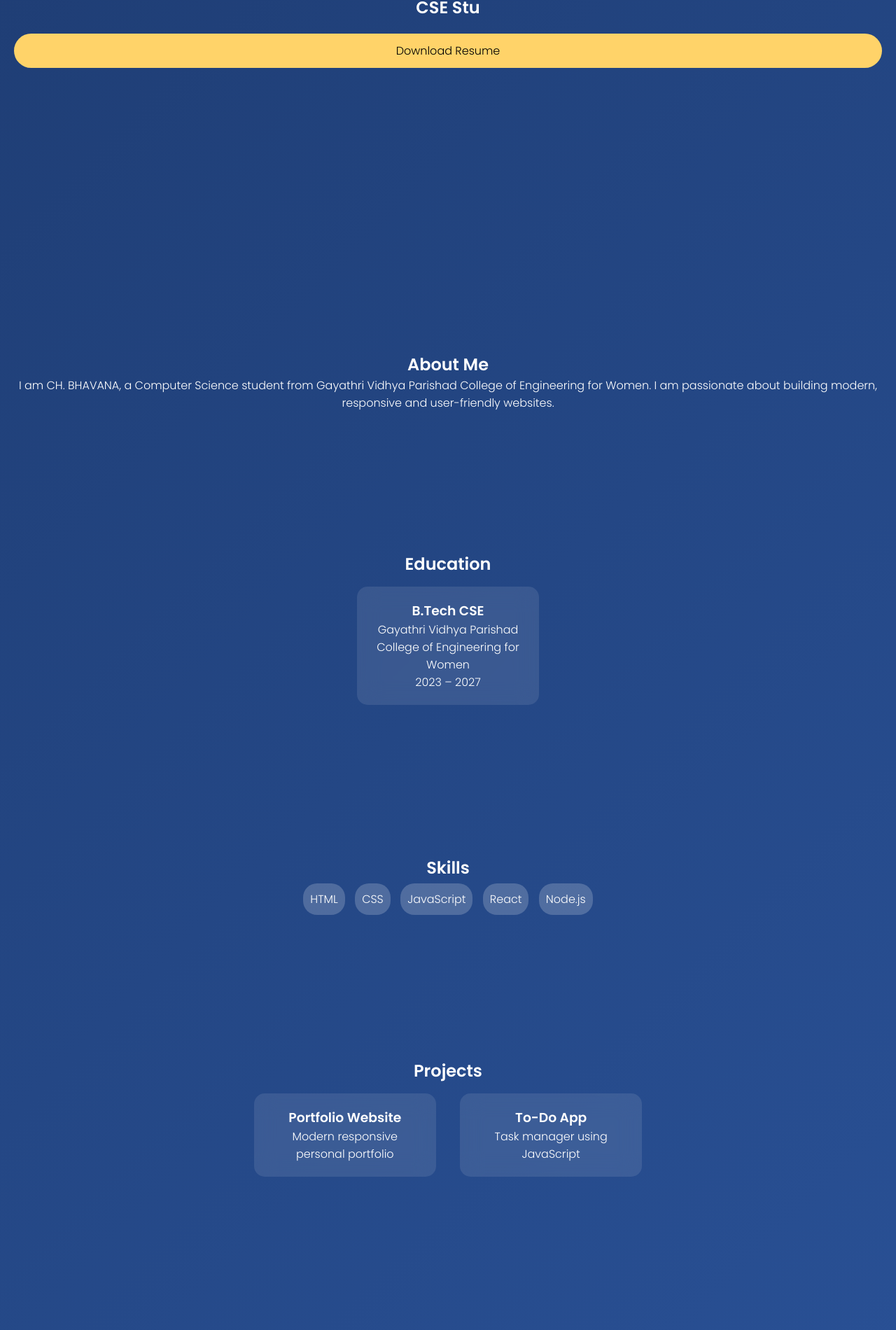
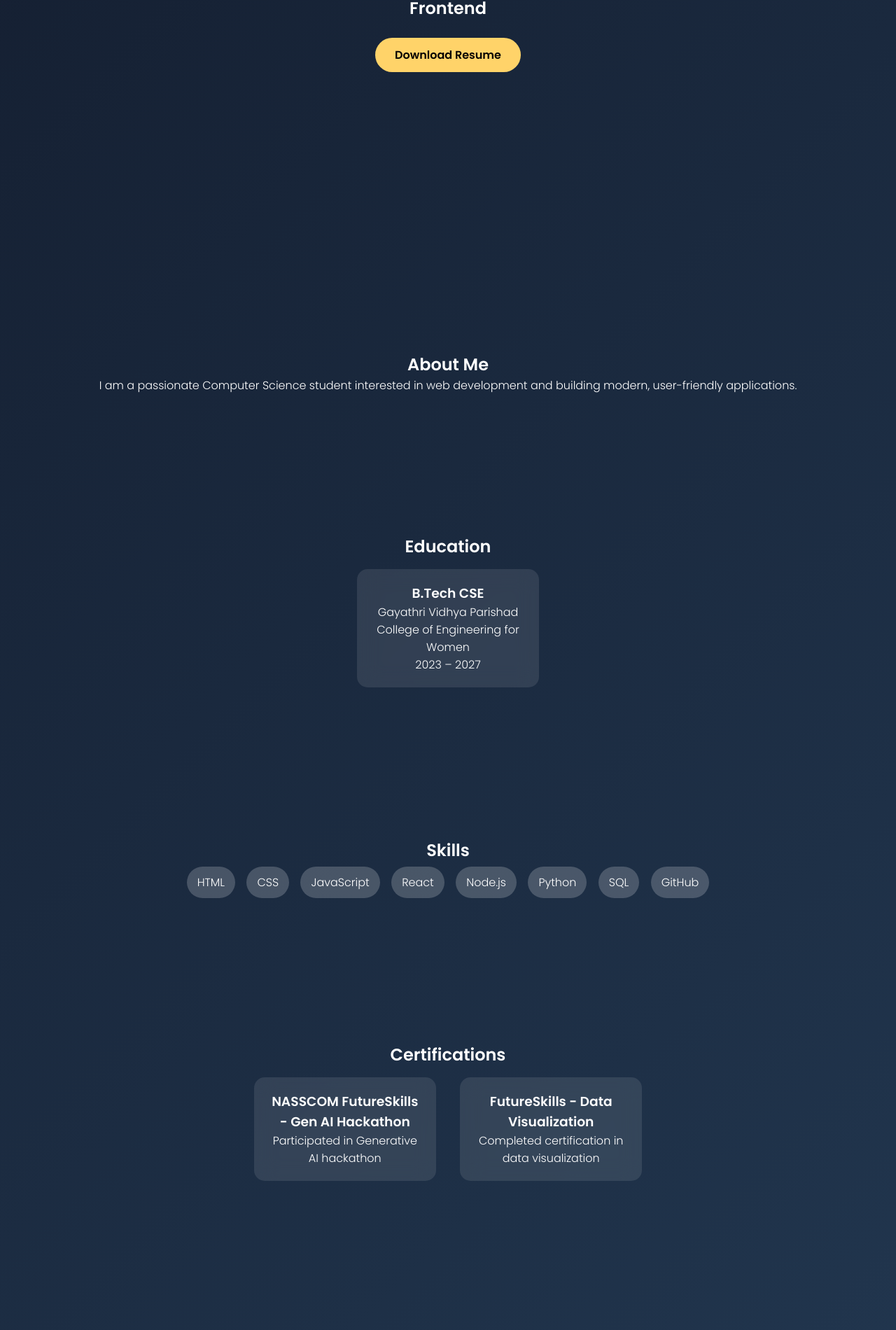
Before and after one commit to bhavana1213/FUTURE_FS_01, a plain HTML site: page index.html in a window 1280 px wide. Shown: the part 397-2297 px from the top of the page at 70% size. Drawn offline with Linux system fonts and the light colour scheme.

Commit message:
Update index.html

```diff
--- a/index.html
+++ b/index.html
@@ -11,22 +11,21 @@
 *{margin:0;padding:0;box-sizing:border-box;font-family:'Poppins',sans-serif;}
 
 body{
-  background: linear-gradient(135deg,#1e3c72,#2a5298);
+  background: linear-gradient(135deg,#141e30,#243b55);
   color:white;
   scroll-behavior:smooth;
 }
 
-/* Navbar */
 header{
   position:fixed;
   width:100%;
   top:0;
   display:flex;
   justify-content:center;
-  gap:30px;
+  gap:25px;
   padding:15px;
-  background: rgba(0,0,0,0.4);
-  backdrop-filter: blur(10px);
+  background: rgba(0,0,0,0.5);
+  backdrop-filter: blur(12px);
 }
 
 header a{
@@ -35,12 +34,15 @@ header a{
   font-weight:bold;
 }
 
-/* Sections */
+header a:hover{
+  color:#ffd369;
+}
+
 section{
   padding:100px 20px;
   text-align:center;
   opacity:0;
-  transform:translateY(40px);
+  transform:translateY(50px);
   transition:1s;
 }
 
@@ -49,33 +51,32 @@ section.show{
   transform:translateY(0);
 }
 
-/* Hero */
 .hero{
   height:100vh;
   display:flex;
   flex-direction:column;
   justify-content:center;
+  align-items:center;
 }
 
 .hero h1{
-  font-size:55px;
+  font-size:60px;
 }
 
 .hero span{
   color:#ffd369;
 }
 
-/* Buttons */
 .btn{
-  margin-top:20px;
-  padding:12px 25px;
+  margin-top:25px;
+  padding:12px 28px;
   background:#ffd369;
   color:black;
-  border-radius:25px;
+  border-radius:30px;
   text-decoration:none;
+  font-weight:bold;
 }
 
-/* Cards */
 .card{
   background: rgba(255,255,255,0.1);
   backdrop-filter: blur(15px);
@@ -84,41 +85,45 @@ section.show{
   border-radius:15px;
   display:inline-block;
   width:260px;
-  transition:0.3s;
 }
 
-.card:hover{
-  transform:scale(1.05);
+.skills span{
+  display:inline-block;
+  padding:10px 15px;
+  margin:6px;
+  background: rgba(255,255,255,0.2);
+  border-radius:25px;
 }
 
-/* Skills */
-.skills span{
-  display:inline-block;
-  padding:10px;
-  margin:5px;
-  background: rgba(255,255,255,0.2);
-  border-radius:20px;
-}
-
-/* Form */
 form input,form textarea{
   width:80%;
-  padding:10px;
+  padding:12px;
   margin:10px;
   border:none;
   border-radius:10px;
 }
 
 form button{
-  padding:10px 20px;
+  padding:10px 25px;
   background:#ffd369;
   border:none;
-  border-radius:20px;
+  border-radius:25px;
 }
 
-/* Footer */
 footer{
   padding:20px;
+  text-align:center;
+}
+
+#topBtn{
+  position:fixed;
+  bottom:20px;
+  right:20px;
+  padding:10px;
+  border:none;
+  border-radius:50%;
+  background:#ffd369;
+  display:none;
 }
 </style>
 </head>
@@ -130,27 +135,22 @@ footer{
 <a href="#about">About</a>
 <a href="#education">Education</a>
 <a href="#skills">Skills</a>
+<a href="#certifications">Certifications</a>
 <a href="#projects">Projects</a>
 <a href="#contact">Contact</a>
 </header>
 
-<!-- HERO -->
 <section id="home" class="hero show">
 <h1>Hi, I'm <span>CH. BHAVANA</span></h1>
 <h2 id="typing"></h2>
-<a href="#" class="btn">Download Resume</a>
+<a href="resume.pdf" class="btn" download>Download Resume</a>
 </section>
 
-<!-- ABOUT -->
 <section id="about">
 <h2>About Me</h2>
-<p>
-I am CH. BHAVANA, a Computer Science student from Gayathri Vidhya Parishad College of Engineering for Women.
-I am passionate about building modern, responsive and user-friendly websites.
-</p>
+<p>I am a passionate Computer Science student interested in web development and building modern, user-friendly applications.</p>
 </section>
 
-<!-- EDUCATION -->
 <section id="education">
 <h2>Education</h2>
 <div class="card">
@@ -160,7 +160,6 @@ I am passionate about building modern, responsive and user-friendly websites.
 </div>
 </section>
 
-<!-- SKILLS -->
 <section id="skills" class="skills">
 <h2>Skills</h2>
 <span>HTML</span>
@@ -168,15 +167,32 @@ I am passionate about building modern, responsive and user-friendly websites.
 <span>JavaScript</span>
 <span>React</span>
 <span>Node.js</span>
+<span>Python</span>
+<span>SQL</span>
+<span>GitHub</span>
 </section>
 
-<!-- PROJECTS -->
+<section id="certifications">
+<h2>Certifications</h2>
+
+<div class="card">
+<h3>NASSCOM FutureSkills - Gen AI Hackathon</h3>
+<p>Participated in Generative AI hackathon</p>
+</div>
+
+<div class="card">
+<h3>FutureSkills - Data Visualization</h3>
+<p>Completed certification in data visualization</p>
+</div>
+
+</section>
+
 <section id="projects">
 <h2>Projects</h2>
 
 <div class="card">
 <h3>Portfolio Website</h3>
-<p>Modern responsive personal portfolio</p>
+<p>Responsive portfolio using HTML, CSS, JS</p>
 </div>
 
 <div class="card">
@@ -186,7 +202,6 @@ I am passionate about building modern, responsive and user-friendly websites.
 
 </section>
 
-<!-- CONTACT -->
 <section id="contact">
 <h2>Contact Me</h2>
 
@@ -198,32 +213,40 @@ I am passionate about building modern, responsive and user-friendly websites.
 </form>
 
 <p id="msg"></p>
+
+<br>
+<p>Email: cherukuribhavana13@gmail.com</p>
+<p>Phone: 9398256756</p>
+<p>GitHub: https://github.com/bhavana1213</p>
+
 </section>
 
 <footer>
 <p>© 2026 CH. BHAVANA | All Rights Reserved</p>
 </footer>
 
+<button id="topBtn" onclick="scrollTopFun()">↑</button>
+
 <script>
 // Typing Effect
-const text = ["Web Developer","CSE Student","Frontend Enthusiast"];
-let i=0,j=0,current="",isDeleting=false;
+const text=["Web Developer","Frontend Developer","CSE Student"];
+let i=0,j=0,isDeleting=false;
 
 function type(){
-  current=text[i];
+  let current=text[i];
   document.getElementById("typing").innerText=current.substring(0,j);
 
-  if(!isDeleting && j<current.length){ j++; }
-  else if(isDeleting && j>0){ j--; }
+  if(!isDeleting && j<current.length) j++;
+  else if(isDeleting && j>0) j--;
 
-  if(j==current.length){ isDeleting=true; setTimeout(type,1000); return;}
-  if(j==0){ isDeleting=false; i=(i+1)%text.length;}
+  if(j===current.length){ isDeleting=true; setTimeout(type,1000); return;}
+  if(j===0){ isDeleting=false; i=(i+1)%text.length;}
 
-  setTimeout(type,100);
+  setTimeout(type,80);
 }
 type();
 
-// Scroll Animation
+// Scroll animation
 const sections=document.querySelectorAll("section");
 window.addEventListener("scroll",()=>{
   sections.forEach(sec=>{
@@ -231,7 +254,14 @@ window.addEventListener("scroll",()=>{
       sec.classList.add("show");
     }
   });
+
+  document.getElementById("topBtn").style.display = window.scrollY>300 ? "block":"none";
 });
+
+// Scroll top
+function scrollTopFun(){
+  window.scrollTo({top:0,behavior:"smooth"});
+}
 
 // Form
 function sendMsg(e){
```
